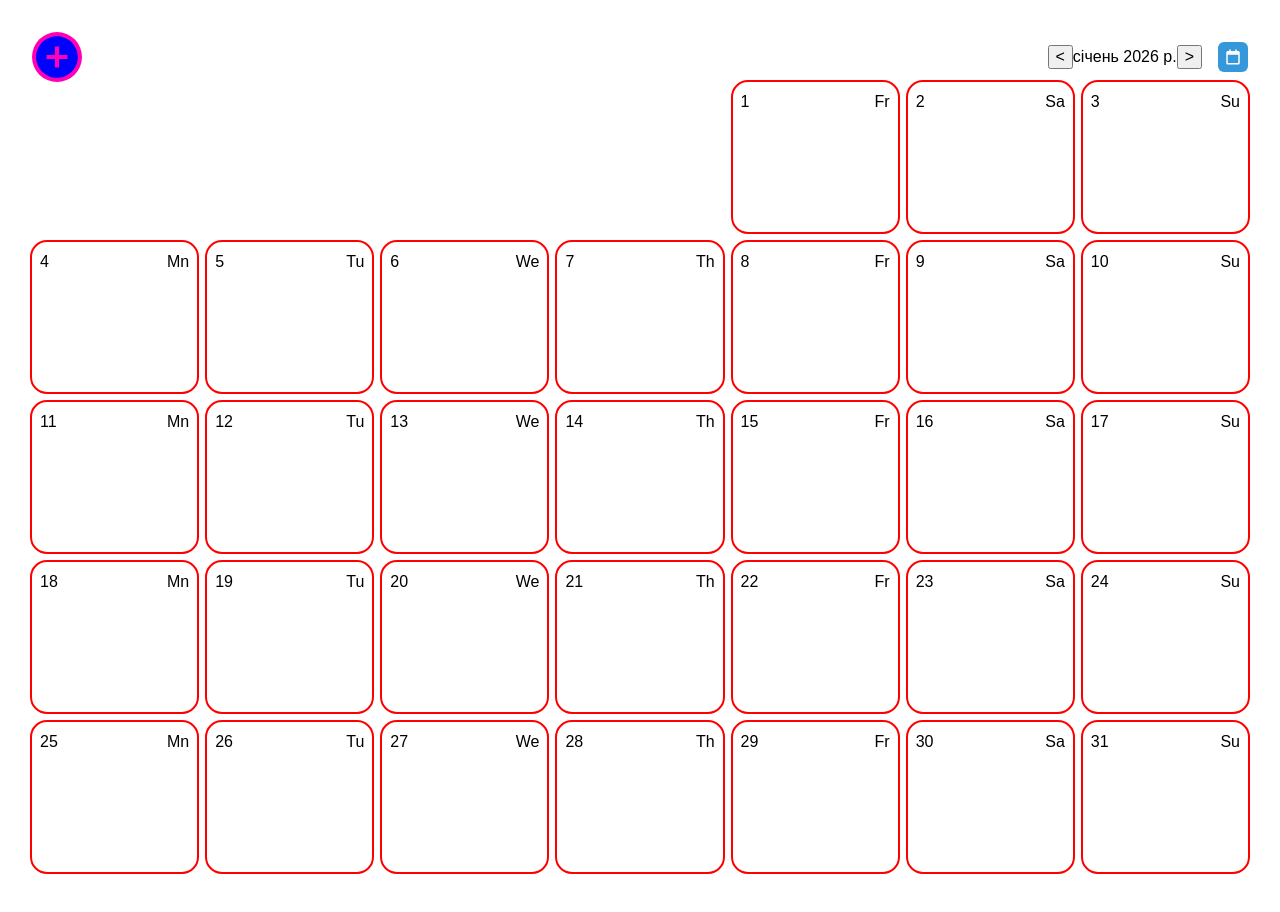
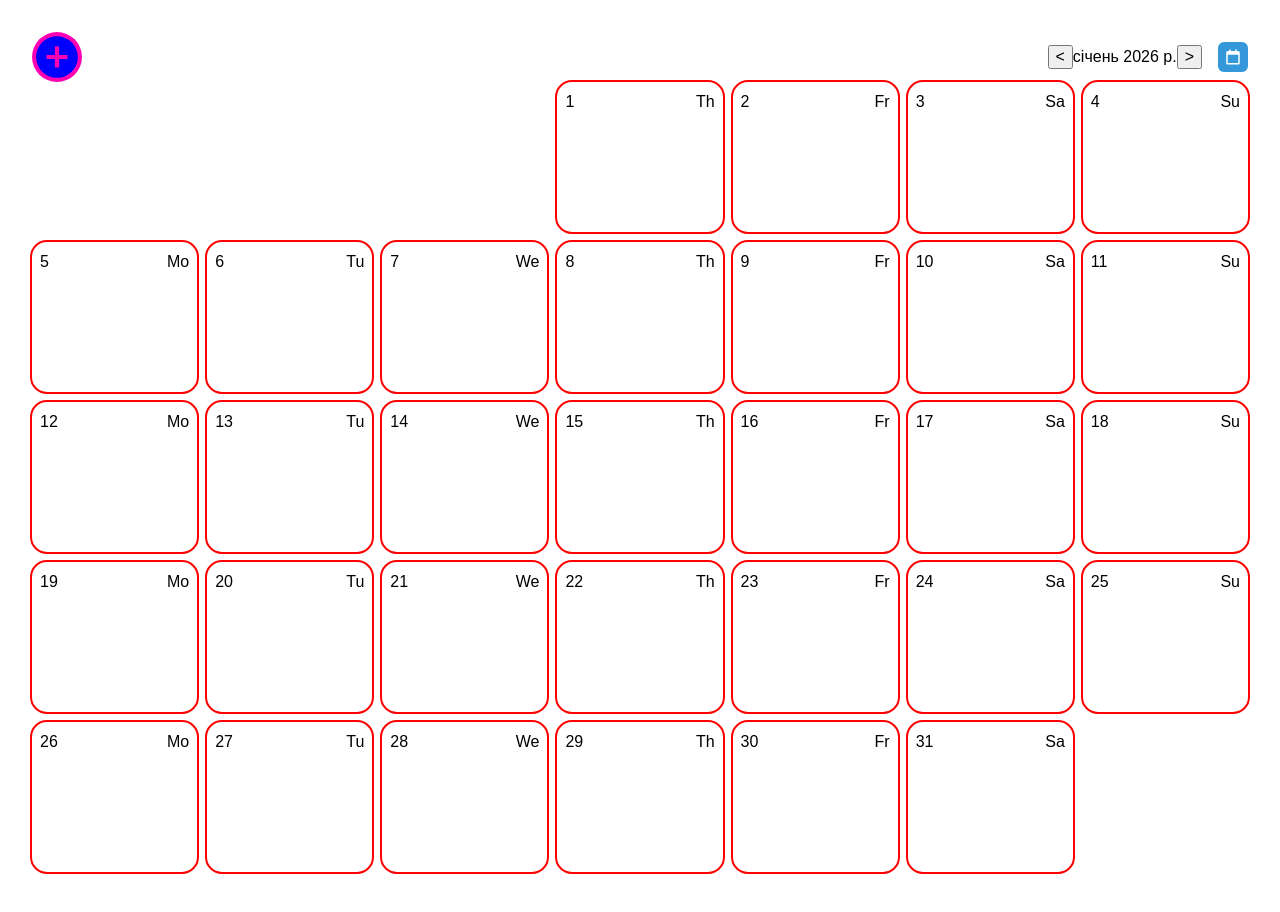
Before and after one commit to yurikorock/CalendarEvents, a React (Vite) app: page / in a window 1280 px wide. Shown: the top 912 px of the page. Built offline with nearby package versions, Linux system fonts and the light colour scheme.

Commit message:
ref: when press dayweeks we get date of task

```diff
--- a/src/App.jsx
+++ b/src/App.jsx
@@ -10,6 +10,7 @@ function App() {
   const [tasks, setTasks] = useState(() => {
     return JSON.parse(localStorage.getItem("tasks")) ?? [];
   });
+  const [selectedDate, setSelectedDate] = useState();
 
   useEffect(() => {
     localStorage.setItem("tasks", JSON.stringify(tasks));
@@ -21,8 +22,19 @@ function App() {
         currentDate={currentDate}
         setCurrentDate={setCurrentDate}
       />
-      {open && <FormIdea setIsOpen={setIsOpen} setTasks={setTasks}/>}
-      <CalendarGrid currentDate={currentDate} tasks={tasks} setIsOpen={setIsOpen}/>
+      {open && (
+        <FormIdea
+          setIsOpen={setIsOpen}
+          setTasks={setTasks}
+          currentDate={currentDate}
+        />
+      )}
+      <CalendarGrid
+        currentDate={currentDate}
+        tasks={tasks}
+        setIsOpen={setIsOpen}
+        setSelectedDate={setSelectedDate}
+      />
     </>
   );
 }
--- a/src/components/CalendarGrid/CalendarGrid.jsx
+++ b/src/components/CalendarGrid/CalendarGrid.jsx
@@ -1,23 +1,34 @@
 import css from "./CalendarGrid.module.css";
 import DayCell from "../DayCell/DayCell.jsx";
 
-export default function CalendarGrid({ currentDate, tasks, setIsOpen }) {
+export default function CalendarGrid({
+  currentDate,
+  tasks,
+  setIsOpen,
+  setSelectedDate,
+}) {
   const year = currentDate.getFullYear();
   const month = currentDate.getMonth();
-
+  // Кількість днів у місяці
   const lastDayInMonth = new Date(year, month + 1, 0).getDate();
   const daysInMonth = Array.from({ length: lastDayInMonth }, (_, i) => i + 1);
-  const firstDayOfMonth = new Date(year, month, 1).getDay();
+
+  // Перший день місяця (0=Sunday, 1=Monday,...)
+  const jsFirstDay = new Date(year, month, 1).getDay();
+  // Переводимо так, щоб понеділок був 0
+  const firstDayOfMonth = (jsFirstDay + 6) % 7;
 
   return (
     <div className={css.container_grid}>
       {/* Пусті клітинки перед першим днем */}
       {Array.from({ length: firstDayOfMonth }).map((_, i) => (
-        <div key={`empty-${i}`} />
+        <div key={`empty-${i}`} className={css.emptyCell} />
       ))}
-
+      {/* Дні місяця */}
       {daysInMonth.map((day) => {
-        const dayOfWeek = new Date(year, month, day).getDay();
+        // День тижня для кожного дня
+        const jsDay = new Date(year, month, day).getDay();
+        const dayOfWeek = (jsDay + 6) % 7;
 
         const fullDate = `${year}-${String(month + 1).padStart(2, "0")}-${String(day).padStart(2, "0")}`;
 
@@ -27,9 +38,12 @@ export default function CalendarGrid({ currentDate, tasks, setIsOpen }) {
           <DayCell
             key={day}
             day={day}
+            year={year}
+            month={month}
             dayOfWeek={dayOfWeek}
             tasks={dayTasks}
             setIsOpen={setIsOpen}
+            setSelectedDate={setSelectedDate}
           />
         );
       })}
--- a/src/components/DayCell/DayCell.jsx
+++ b/src/components/DayCell/DayCell.jsx
@@ -1,13 +1,30 @@
 import css from "./DayCell.module.css";
 
-export default function DayCell({ day, dayOfWeek, tasks, setIsOpen }) {
-  const weekDays = ["Mn", "Tu", "We", "Th", "Fr", "Sa", "Su"];
+export default function DayCell({
+  day,
+  year,
+  month,
+  dayOfWeek,
+  tasks,
+  setIsOpen,
+  setSelectedDate,
+}) {
+  const weekDays = ["Mo", "Tu", "We", "Th", "Fr", "Sa", "Su"];
+
+  const handleCLick = () => {
+    setIsOpen(true);
+    const date = new Date(year, month, day);
+    setSelectedDate(date);
+    console.log(date);
+  };
 
   return (
-    <div className={css.container_daycell} >
+    <div className={css.container_daycell}>
       <div className={css.date}>
-        <p className={css.day} >{day}</p>
-        <p className={css.weekdays} onClick={() => setIsOpen(true)}>{weekDays[dayOfWeek]}</p>
+        <p className={css.day}>{day}</p>
+        <p className={css.weekdays} onClick={handleCLick}>
+          {weekDays[dayOfWeek]}
+        </p>
       </div>
       <ul>
         {tasks.map((task) => {
--- a/src/components/DayCell/DayCell.module.css
+++ b/src/components/DayCell/DayCell.module.css
@@ -17,7 +17,6 @@
 
 }
 
-
 .weekdays {
     cursor: pointer;
 }
```
